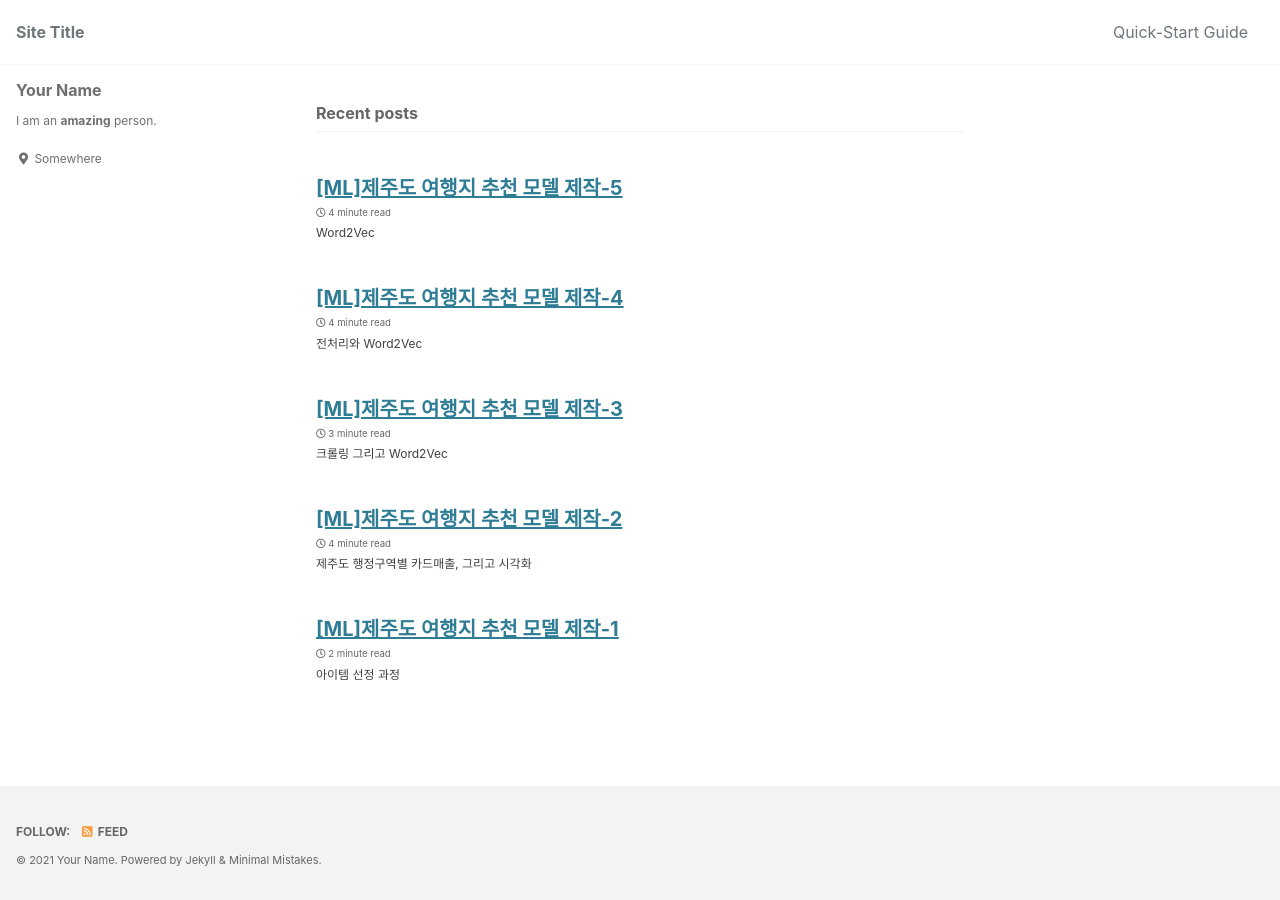
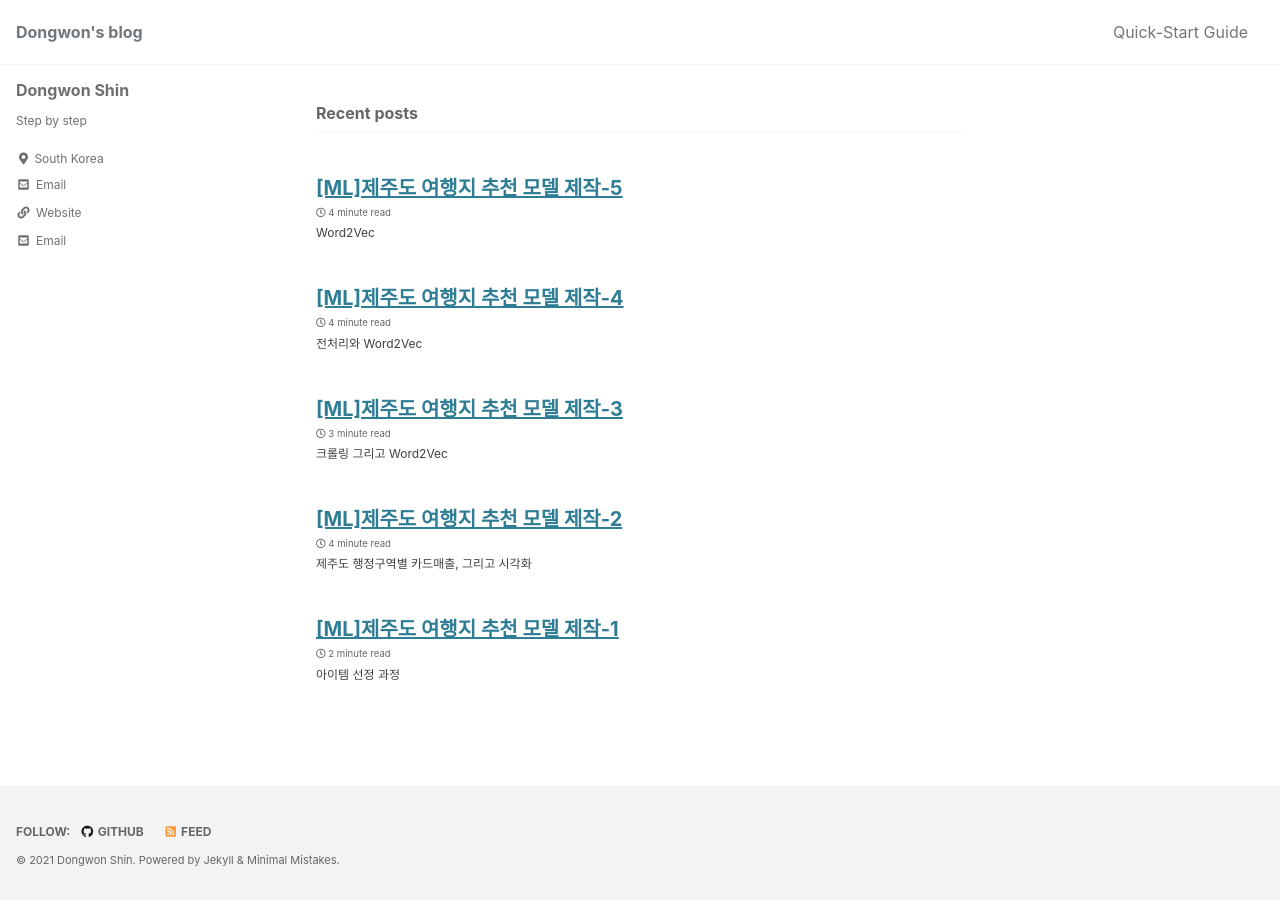
Before and after one commit to ponopono0322/ponopono0322.github.io, a Jekyll site: the page built from index.html, in a window 1280 px wide. Built offline with Jekyll 4.4.1, drawn with Linux system fonts in a browser that asks for light colours; cached includes are drawn as plain includes; some web fonts are replaced; the list of posts is cut into pages by our own code.

Commit message:
Update _config.yml
Name change

```diff
--- a/_config.yml
+++ b/_config.yml
@@ -16,14 +16,14 @@ minimal_mistakes_skin    : "default" # "air", "aqua", "contrast", "dark", "dirt"
 
 # Site Settings
 locale                   : "en-US"
-title                    : "Site Title"
+title                    : "Dongwon's blog"
 title_separator          : "-"
 subtitle                 : # site tagline that appears below site title in masthead
-name                     : "Your Name"
-description              : "An amazing website."
-url                      : # the base hostname & protocol for your site e.g. "https://mmistakes.github.io"
+name                     : "Dongwon Shin"
+description              : "Step by Step"
+url                      : "https://ponopono0322.github.io/"
 baseurl                  : # the subpath of your site, e.g. "/blog"
-repository               : # GitHub username/repo-name e.g. "mmistakes/minimal-mistakes"
+repository               : "https://github.com/ponopono0322"
 teaser                   : # path of fallback teaser image, e.g. "/assets/images/500x300.png"
 logo                     : # path of logo image to display in the masthead, e.g. "/assets/images/88x88.png"
 masthead_title           : # overrides the website title displayed in the masthead, use " " for no title
@@ -101,18 +101,18 @@ analytics:
 
 # Site Author
 author:
-  name             : "Your Name"
+  name             : "Dongwon Shin"
   avatar           : # path of avatar image, e.g. "/assets/images/bio-photo.jpg"
-  bio              : "I am an **amazing** person."
-  location         : "Somewhere"
-  email            :
+  bio              : "Step by step"
+  location         : "South Korea"
+  email            : "conocono46@gmail.com"
   links:
     - label: "Email"
       icon: "fas fa-fw fa-envelope-square"
-      # url: "mailto:your.name@email.com"
+      url: "mailto:conocono46@gmail.com"
     - label: "Website"
       icon: "fas fa-fw fa-link"
-      # url: "https://your-website.com"
+      url: "https://ponopono0322.github.io/"
     - label: "Twitter"
       icon: "fab fa-fw fa-twitter-square"
       # url: "https://twitter.com/"
@@ -137,7 +137,7 @@ footer:
       # url:
     - label: "GitHub"
       icon: "fab fa-fw fa-github"
-      # url:
+      url: "https://github.com/ponopono0322"
     - label: "GitLab"
       icon: "fab fa-fw fa-gitlab"
       # url:
@@ -217,7 +217,7 @@ sass:
 permalink: /:categories/:title/
 paginate: 5 # amount of posts to show
 paginate_path: /page:num/
-timezone: # https://en.wikipedia.org/wiki/List_of_tz_database_time_zones
+timezone: Asia/Seoul # https://en.wikipedia.org/wiki/List_of_tz_database_time_zones
 
 
 # Plugins (previously gems:)
```
